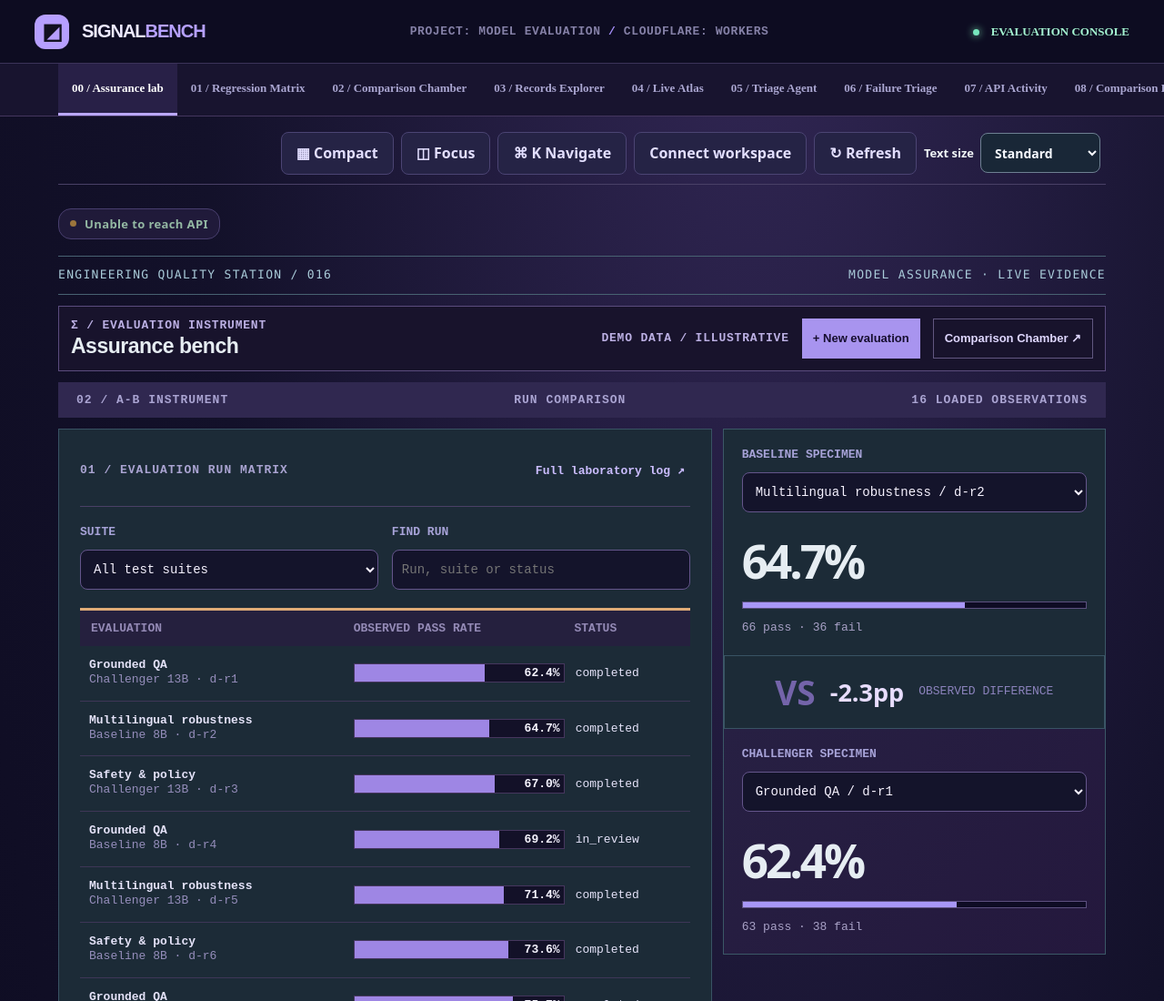
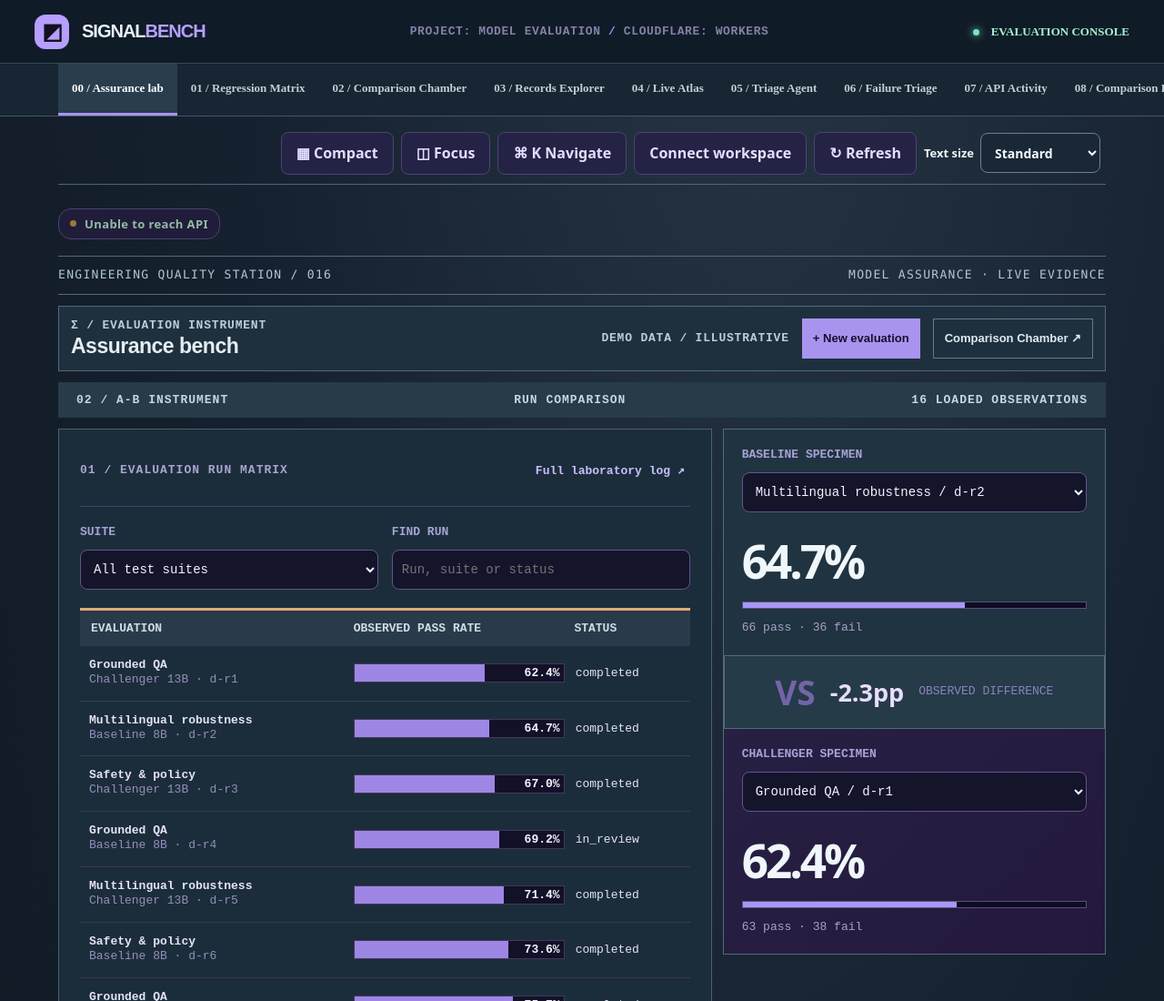
Before and after one commit to amiddlebrook/SignalBench, a website with bundled scripts: page public/index.html in a window 1280 px wide. Shown: the top 1100 px of the page at 91% size. Built offline with nearby package versions, Linux system fonts and the light colour scheme; files whose address does not match are found by name.

Commit message:
design: SignalBench neutralize full-screen color saturation from real browser evidence

```diff
--- a/public/palette-balance.css
+++ b/public/palette-balance.css
@@ -25,3 +25,26 @@ body{background:#111c28;color:#eff4f7}.sidebar{background:#101b28;border-right:1
  .readability-controls .readability-select{width:112px!important;min-width:112px!important;max-width:125px!important;font-size:14px!important;}
  .readability-controls .readability-menu{border-radius:8px!important;background:#254b68!important;color:#e7f4fb!important;border:1px solid #386c91!important;}
 }
+
+/* Phase 27 visual evidence review: neutral instrumentation surfaces; violet is a data accent, not a wall color. */
+.s5-shell{background:radial-gradient(ellipse at 65% -10%,#273645 0,#16212f 48%,#101923 100%);color:#e9f1fa}
+.s5-appbar{background:#101b28;border-bottom-color:#344857}
+.s5-tabrail.nav{background:#182532;border-bottom-color:#425769}
+.s5-tabrail.nav button{color:#c2ced9}
+.s5-tabrail.nav button.active{background:#293d4d;color:#fff;border-bottom-color:#a894f0}
+.s5-lab .topbar{border-bottom-color:#516574}
+.s5-footer{border-color:#42596b;color:#a8bbcd}
+.s5-test-tile{background:#1c303e;border-color:#455d6d}
+.sb16{color:#e9edf5}
+.sb16-rule{border-color:#556a7a;color:#b1c6d5}
+.sb16-ruler{background:#273b48;color:#c8d6e1}
+.sb17-labbar{background:#1e303e;border-color:#53687d}
+.sb17-labbar span{color:#bdcddd}
+.sb17-labbar button:last-child{border-color:#68788b;color:#e0eaf1}
+.sb16-comparator{background:#1d303d;border-color:#526a7b}
+.sb16-specimen{background:#203340;color:#eff7fa}
+.sb16-center{background:#253b48;border-color:#526b7c}
+.sb16-run:hover{background:#2a4250}
+.sb16-observatory{background:#1b2d3a;border-color:#496171}
+.sb16-columnhead{background:#293b4a;color:#d1dce6}
+.p17-provenance{background:#1b2d3a;color:#a8d1d4;border-color:#4c7182}
```
Also changed, not shown: docs/PHASE27_BROWSER_ACCEPTANCE.md (+3 -0 lines), tests/phase27-browser-contract.test.mjs (+7 -0 lines).
